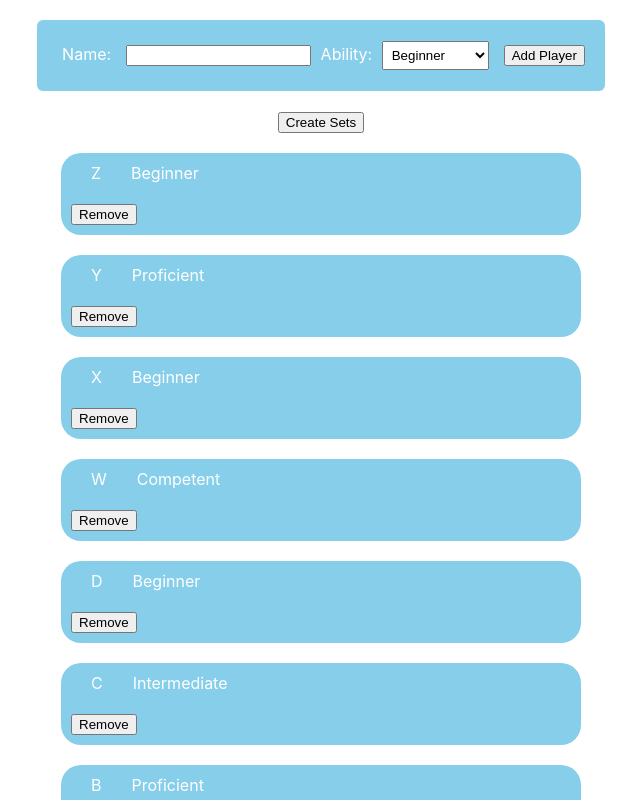
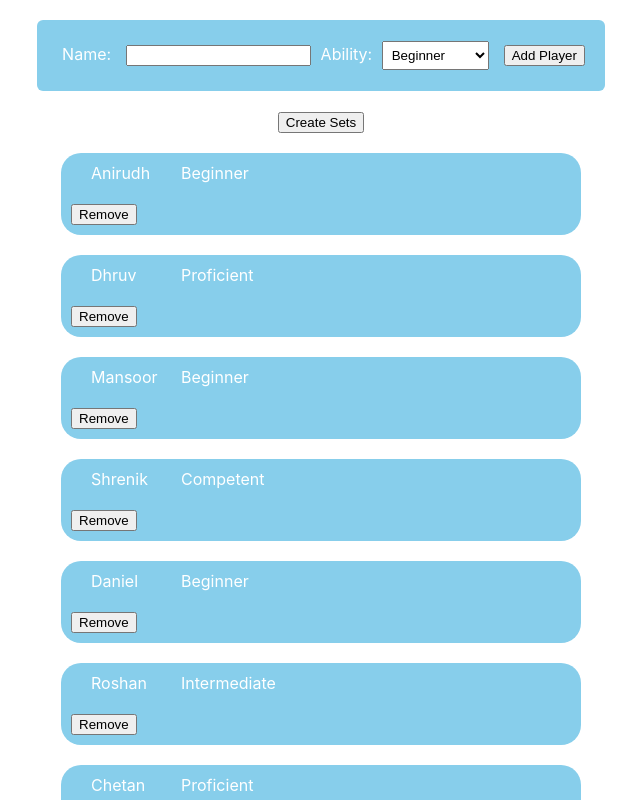
Before and after one commit to Dhrubub/tennis-matches-generator, a React (Create React App) app: page / in a window 1280 px wide. Shown: the top 800 px of the page, without its empty margins (319-959 px from the left). Built offline with nearby package versions, Linux system fonts and the light colour scheme.

Commit message:
converted string ability to a number

```diff
--- a/src/components/Home/player.tsx
+++ b/src/components/Home/player.tsx
@@ -23,12 +23,14 @@ const Container = styled.div`
 const PlayerName = styled.label`
     float: left;
     margin-left: 20px;
+    width: 80px;
 
 `;
 
 const PlayerAbility = styled.label`
     float: left;
-    margin-left: 30px;
+    margin-left: 10px;
+    width: 100px;
 
 `;
 
--- a/src/components/MatchCreator/matches.tsx
+++ b/src/components/MatchCreator/matches.tsx
@@ -22,8 +22,14 @@ interface ListPlayersProps {
     playerList: Player[];
     changeTab: () => void;
 }
+
+interface PlayerWithRating {
+    name: string,
+    ability: any,
+}
+
 const Matches = (props: ListPlayersProps) => {
-    const [shuffledList, setShuffledList] = useState<Array<Player>>([])
+    const [shuffledList, setShuffledList] = useState<Array<PlayerWithRating>>([])
     const [set, setSet] = useState<Set>()
     const [setUp, setSetUp] = useState<Array<Set>>([])
 
@@ -35,7 +41,28 @@ const Matches = (props: ListPlayersProps) => {
     }, []);
 
     const shufflePlayers = () => {
-        const tempList = [...props.playerList];
+        const tempList: PlayerWithRating[] = props.playerList.map(a => ({...a}));
+
+        for (let count = 0 ; count < tempList.length ; count++) {
+            switch (tempList[count].ability) {
+                case "Beginner":
+                    tempList[count].ability = 1;
+                    break;
+                case "Intermediate":
+                    tempList[count].ability = 2;
+                    break;
+                case "Competent":
+                    tempList[count].ability = 3;
+                    break;
+                case "Proficient":
+                    tempList[count].ability = 4;
+                    break;
+                default:
+                    break;
+            }
+
+        }
+
         let m = tempList.length, t, i;
           // While there remain elements to shuffle…
           while (m) {
@@ -59,21 +86,33 @@ const Matches = (props: ListPlayersProps) => {
 
     //  SELECT THE FIRST SET
     //==========================================================
+    const selectSet = (i: number) => {
+            setSet({
+                teamOne: {
+                    playerOne: shuffledList[i * 4 + 0],
+                    playerTwo: shuffledList[i * 4 + 1],
+                },
+                teamTwo: {
+                    playerOne: shuffledList[i * 4 + 2],
+                    playerTwo: shuffledList[i * 4 + 3],
+                }
+            })
+
+    }
+
+    const checkSet = (set: Set) => {
+
+
+    }
+
     useEffect(() => {
         const numSets = shuffledList.length / 4;
         console.log(numSets)
         for (let i = 0 ; i < numSets ; i++) {
 
-            // setSet({
-            //     teamOne: {
-            //         playerOne: shuffledList[i * 4 + 0],
-            //         playerTwo: shuffledList[i * 4 + 1],
-            //     },
-            //     teamTwo: {
-            //         playerOne: shuffledList[i * 4 + 2],
-            //         playerTwo: shuffledList[i * 4 + 3],
-            //     }
-            // })
+            selectSet(i)
+
+
 
             setSetUp((prevState) => [
                 ...prevState, {
@@ -89,10 +128,7 @@ const Matches = (props: ListPlayersProps) => {
 
             ])
         }
-
         console.log(setUp)
-
-
     }, [shuffledList])
     //==========================================================
 
--- a/src/store/Players/reducer.ts
+++ b/src/store/Players/reducer.ts
@@ -14,14 +14,14 @@ interface PlayerState {
 }
 
 const testList = [
-    {name: "A", ability: "Beginner"},
-    {name: "B", ability: "Proficient"},
-    {name: "C", ability: "Intermediate"},
-    {name: "D", ability: "Beginner"},
-    {name: "W", ability: "Competent"},
-    {name: "X", ability: "Beginner"},
-    {name: "Y", ability: "Proficient"},
-    {name: "Z", ability: "Beginner"},
+    {name: "Rupal", ability: "Beginner"},
+    {name: "Chetan", ability: "Proficient"},
+    {name: "Roshan", ability: "Intermediate"},
+    {name: "Daniel", ability: "Beginner"},
+    {name: "Shrenik", ability: "Competent"},
+    {name: "Mansoor", ability: "Beginner"},
+    {name: "Dhruv", ability: "Proficient"},
+    {name: "Anirudh", ability: "Beginner"},
 ]
 
 const initialState: PlayerState = {
```
